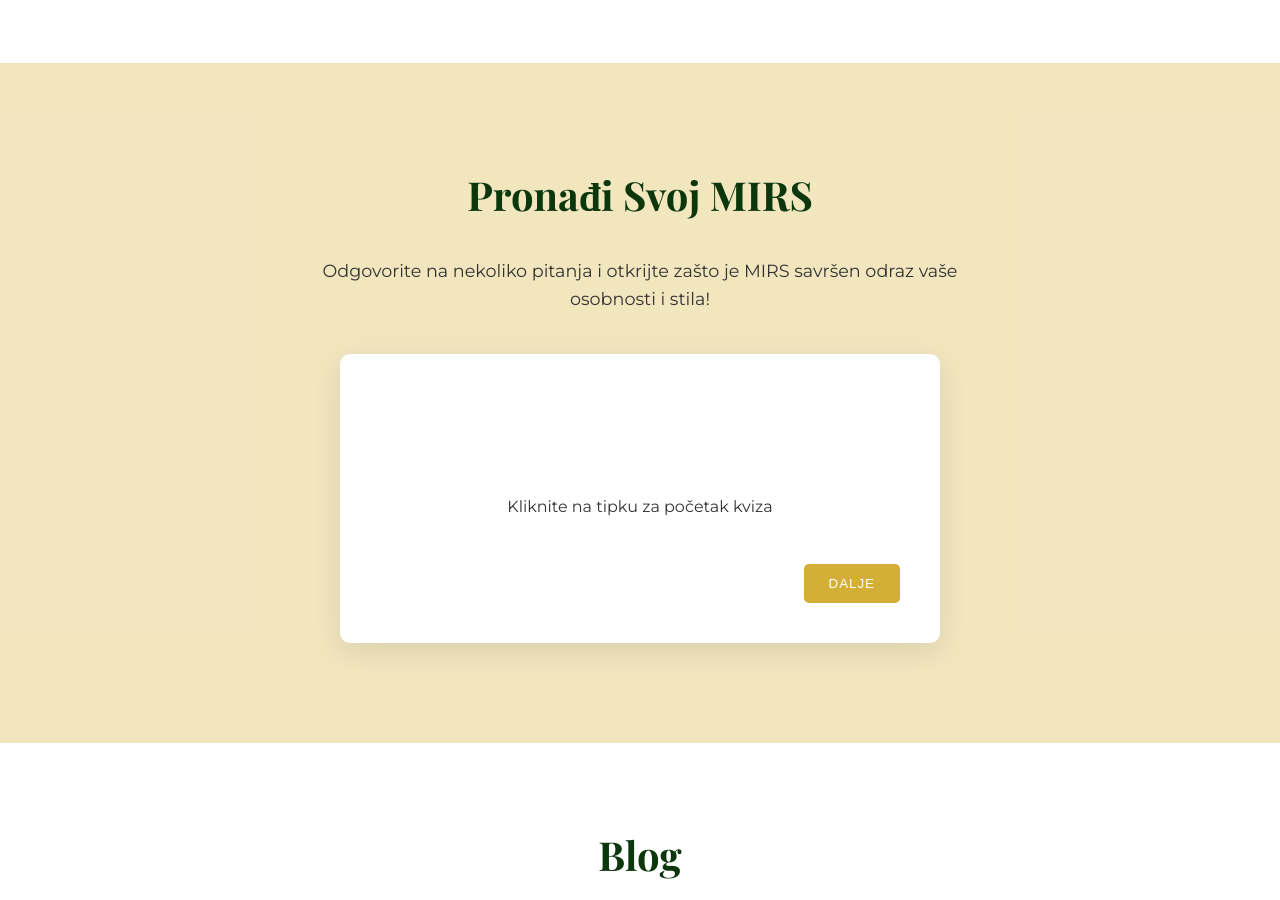
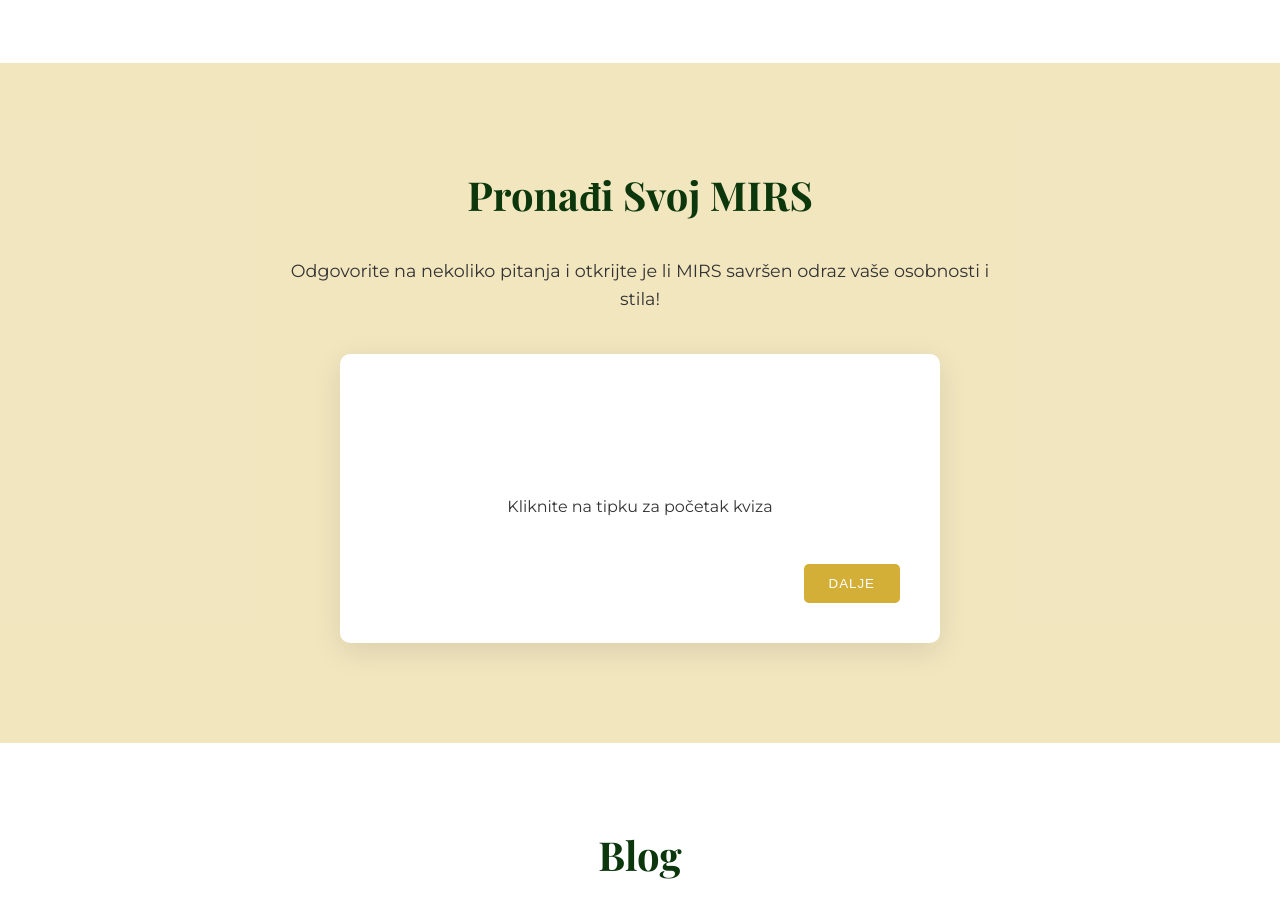
Before and after one commit to banovotz/mirs, a Jekyll site: the page built from index.html, in a window 1280 px wide and 900 px high, scrolled down 4201 px. Built offline with Jekyll 4.4.1, drawn with Linux system fonts in a browser that asks for light colours; comment, search, counter and statistics services are not loaded.

Commit message:
Updated quiz description

```diff
--- a/index.html
+++ b/index.html
@@ -179,7 +179,7 @@ image: assets/img/pozadina.png
 <section id="mirs-quiz" class="section mirs-quiz-section">
     <div class="container">
         <h2>Pronađi Svoj MIRS</h2>
-        <p class="quiz-intro">Odgovorite na nekoliko pitanja i otkrijte zašto je MIRS savršen odraz vaše
+        <p class="quiz-intro">Odgovorite na nekoliko pitanja i otkrijte je li MIRS savršen odraz vaše
             osobnosti i stila!</p>
 
         <div id="quiz-container">
```
